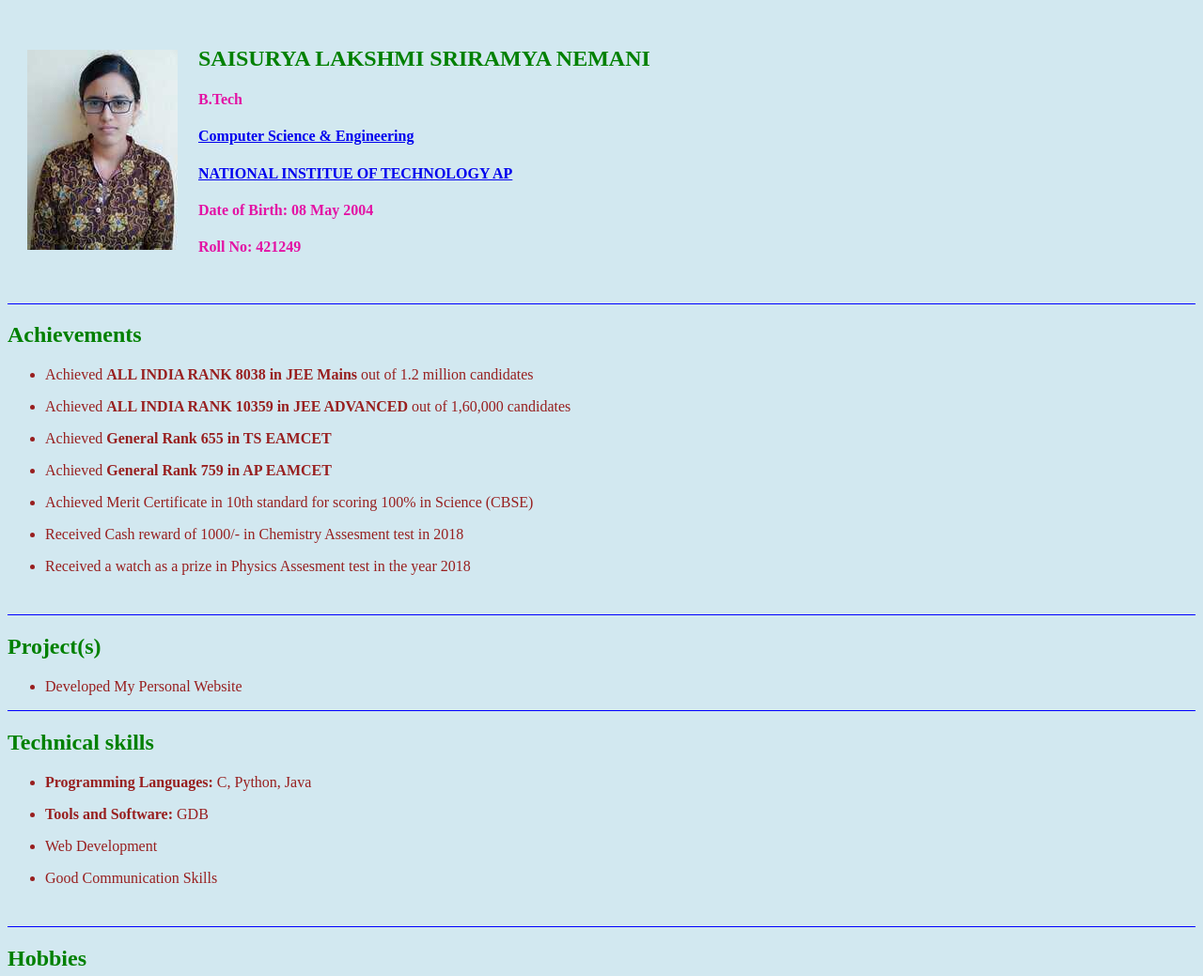
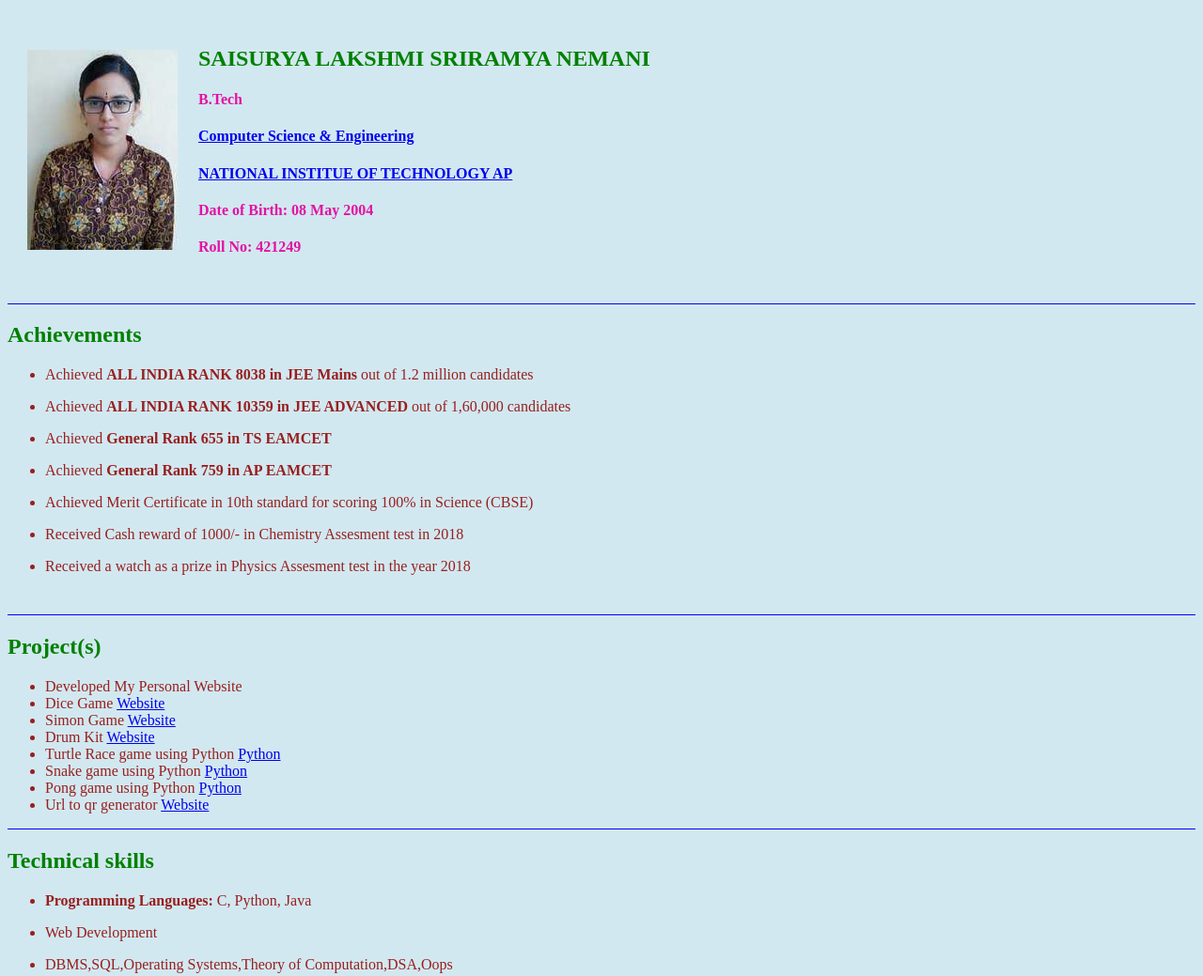
Before and after one commit to sriramya8/CV, a plain HTML site: page index.html in a window 1280 px wide. Shown: the top 1039 px of the page at 94% size. Drawn offline with Linux system fonts and the light colour scheme.

Commit message:
Update index.html

```diff
--- a/index.html
+++ b/index.html
@@ -38,6 +38,14 @@
         <h2>Project(s)</h2>
         <ul>
             <li>Developed My Personal Website</li>
+            <li>Dice Game <a href="https://github.com/sriramya8/Dicegame">Website</a> </li>
+            <li> Simon Game <a href="https://github.com/sriramya8/simongame">Website</a></li>
+             <li> Drum Kit <a href="https://github.com/sriramya8//DrumKit">Website</a></li>
+            <li>Turtle Race game using Python <a href="https://github.com/sriramya8/turtle_race">Python</a></li>
+             <li>Snake game using Python <a href="https://github.com/sriramya8/Snake_Game">Python</a></li>
+             <li>Pong game using Python <a href="https://github.com/sriramya8/Pong_game">Python</a></li>
+            <li> Url to qr generator <a href="https://github.com/sriramya8/qrgenerator"> Website</a></li>
+
 
         </ul>
 
@@ -45,8 +53,8 @@
         <h2>Technical skills</h2>
         <ul>
             <li><p><strong> Programming Languages: </strong> C, Python, Java</p></li>
-            <li><p><strong>Tools and Software: </strong>GDB</p></li>
             <li><p>Web Development</p></li>
+            <li><p>DBMS,SQL,Operating Systems,Theory of Computation,DSA,Oops</p></li>
             <li><p>Good Communication Skills</p></li>
         </ul>
         <br>
```
